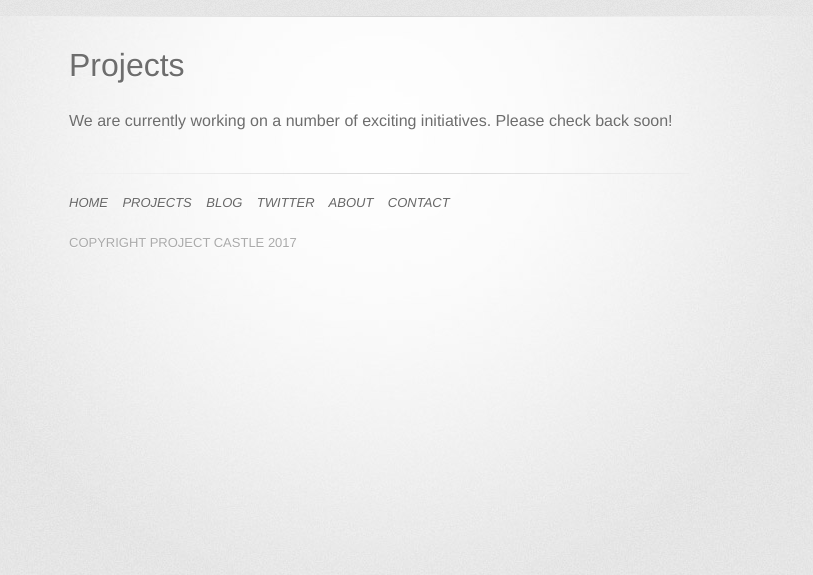
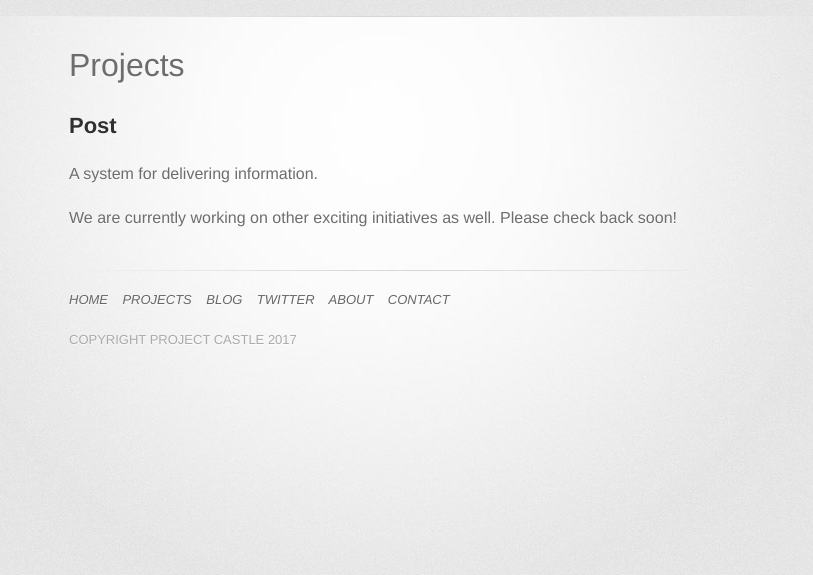
Before and after one commit to jx22/jx22.github.io, a Jekyll site: the page built from projects.html, in a window 1280 px wide. Shown: the top 575 px of the page, without its empty margins (261-1074 px from the left). Built offline with Jekyll 4.4.1, drawn with Linux system fonts in a browser that asks for light colours.

Commit message:
Update project list

```diff
--- a/projects.html
+++ b/projects.html
@@ -5,7 +5,11 @@ title: Projects
 <div class="blurb">
 	<h1>Projects</h1>
 <p></p>
-	<p>We are currently working on a number of exciting initiatives. Please check back soon!
+	<p><h2>Post</h2>
+<p></p>
+	<p>A system for delivering information.
+<p></p>
+	<p>We are currently working on other exciting initiatives as well. Please check back soon!
 </p>
 
 </div><!-- /.blurb -->
```
Also changed, not shown: 2 other files.
